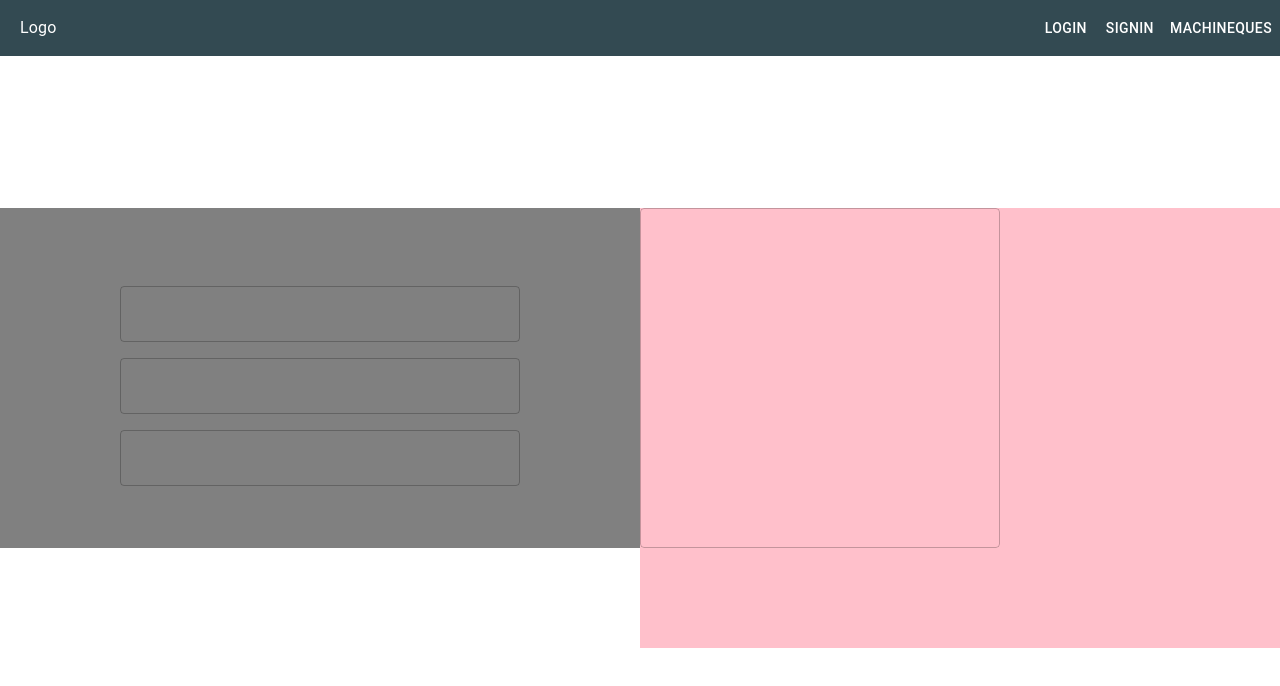
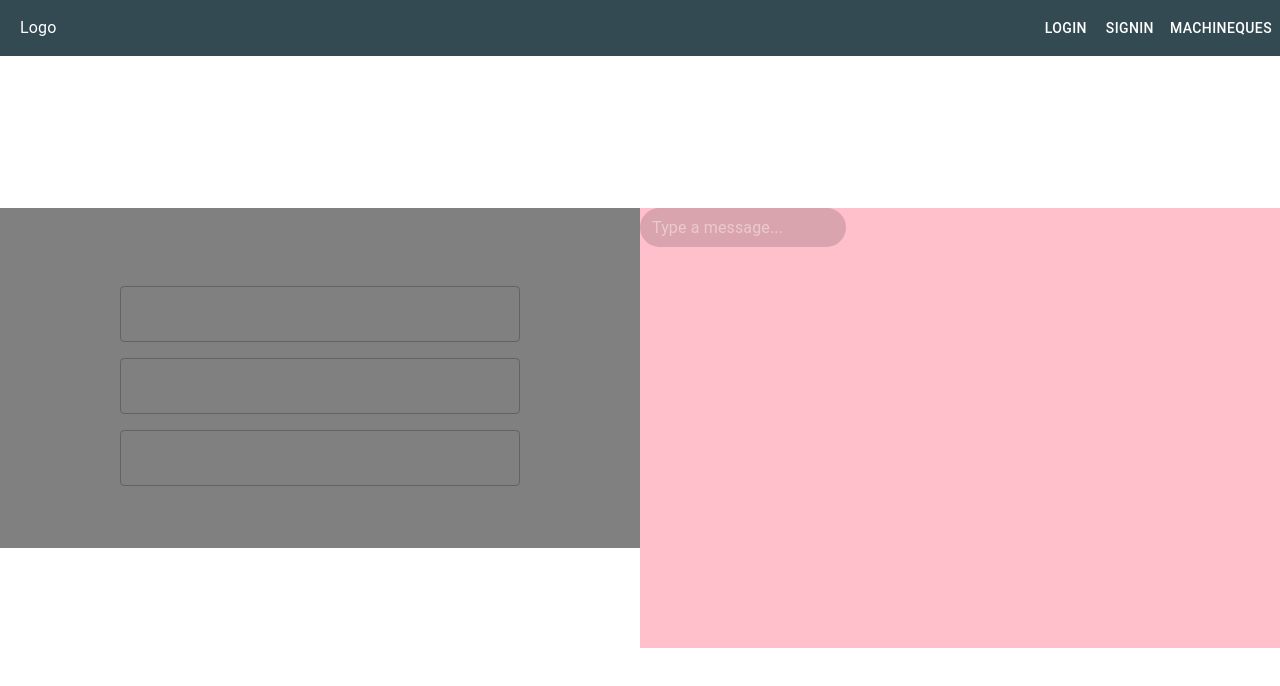
Before and after one commit to naman-mh/demo-form, a React (Create React App) app: page /machineQues in a window 1280 px wide. Shown: the top 686 px of the page. Built offline with nearby package versions, Linux system fonts and the light colour scheme.

Commit message:
some changes updated

```diff
--- a/src/components/register/MachineQues.js
+++ b/src/components/register/MachineQues.js
@@ -23,7 +23,40 @@ function MachineQues() {
         </Grid>
         <Grid item xs={12} md={6} >
           <item> <Box bgcolor={"pink"} sx={{ height: "440px" }} >
-            <TextField   sx={{ height: "340px", '& .MuiInputBase-root': { height: "100%" , overflow:"scroll" }, width: { xs:"100%",md:"360px"}, }}  multiline  ></TextField>
+            {/* <TextField   sx={{ height: "340px", '& .MuiInputBase-root': { height: "100%" , overflow:"scroll" }, width: { xs:"100%",md:"360px"}, }}  multiline  ></TextField> */}
+            <TextField
+        variant="outlined"
+        type="text"
+        multiline
+        maxRows={10}
+        placeholder="Type a message..."
+        style={{}}
+
+        sx={{
+          flexGrow: 1,
+          fontSize: "clamp(14px, 2vw, 18px)",
+          bgcolor: "#00000026",
+          borderRadius: "20px",
+          "& .MuiOutlinedInput-root": {
+            padding: "8px 12px",
+            "& .MuiOutlinedInput-input": {
+              boxSizing: "border-box",
+              overflow:"hidden",
+            },
+            color: "white",
+            "&::placeholder": {
+              color: "white",
+            },
+          },
+          "& .MuiOutlinedInput-notchedOutline": {
+            border: "none",
+          },
+          "&:focus": {
+            outline: "none",
+          },
+        }}
+
+      />
           </Box></item>
         </Grid>
       </Grid>
```
